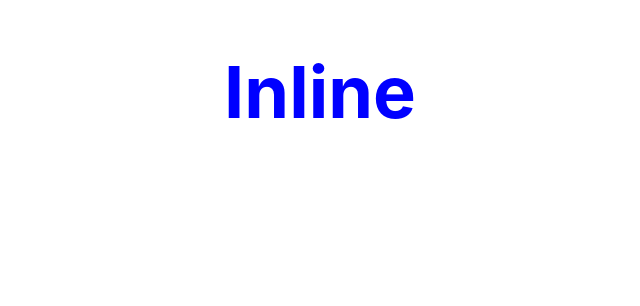
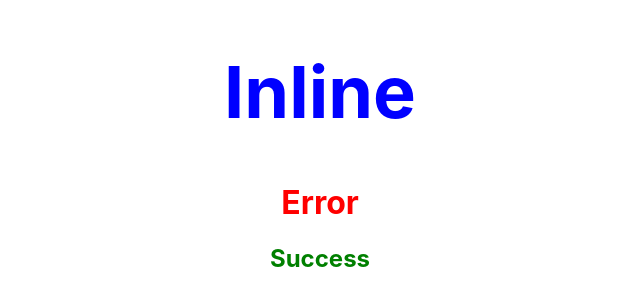
Before and after one commit to jkinathan/Doyou-React, a React (Create React App) app in the folder helloworld/: page / in a window 1280 px wide. Shown: the top 306 px of the page, without its empty margins (320-960 px from the left). Built offline with nearby package versions, Linux system fonts and the light colour scheme.

Commit message:
module css

```diff
--- a/helloworld/src/App.js
+++ b/helloworld/src/App.js
@@ -8,6 +8,8 @@
 import Usergreeting from './components/Usergreeting';
 import NameList from './components/NameList';
 import Inline from './components/Inline';
+import './appStyle.css';
+import styles from './appStyle.module.css'; //for the module.css
 
 function App() {
   return (
@@ -23,6 +25,10 @@
              {/* <Usergreeting></Usergreeting> */}
              {/* <NameList></NameList> */}
              <Inline></Inline>
+             <h1 className="error">Error</h1>
+             {/* Regular css file error above */}
+             <h2 className={styles.success}>Success</h2>
+             {/* Modules method above */}
         </div>
 
       }
--- /dev/null
+++ b/helloworld/src/appStyle.css
@@ -0,0 +1,3 @@
+.error{
+    color: red;
+}
--- /dev/null
+++ b/helloworld/src/appStyle.module.css
@@ -0,0 +1,3 @@
+.success{
+    color: green;
+}
--- a/helloworld/src/components/Inline.js
+++ b/helloworld/src/components/Inline.js
@@ -2,7 +2,7 @@
 
 
 const heading = {
-    fontSize: '72px',
+    fontSize: '72px', // must be camelCased
     color: 'blue'
 }
 function Inline() {
```
